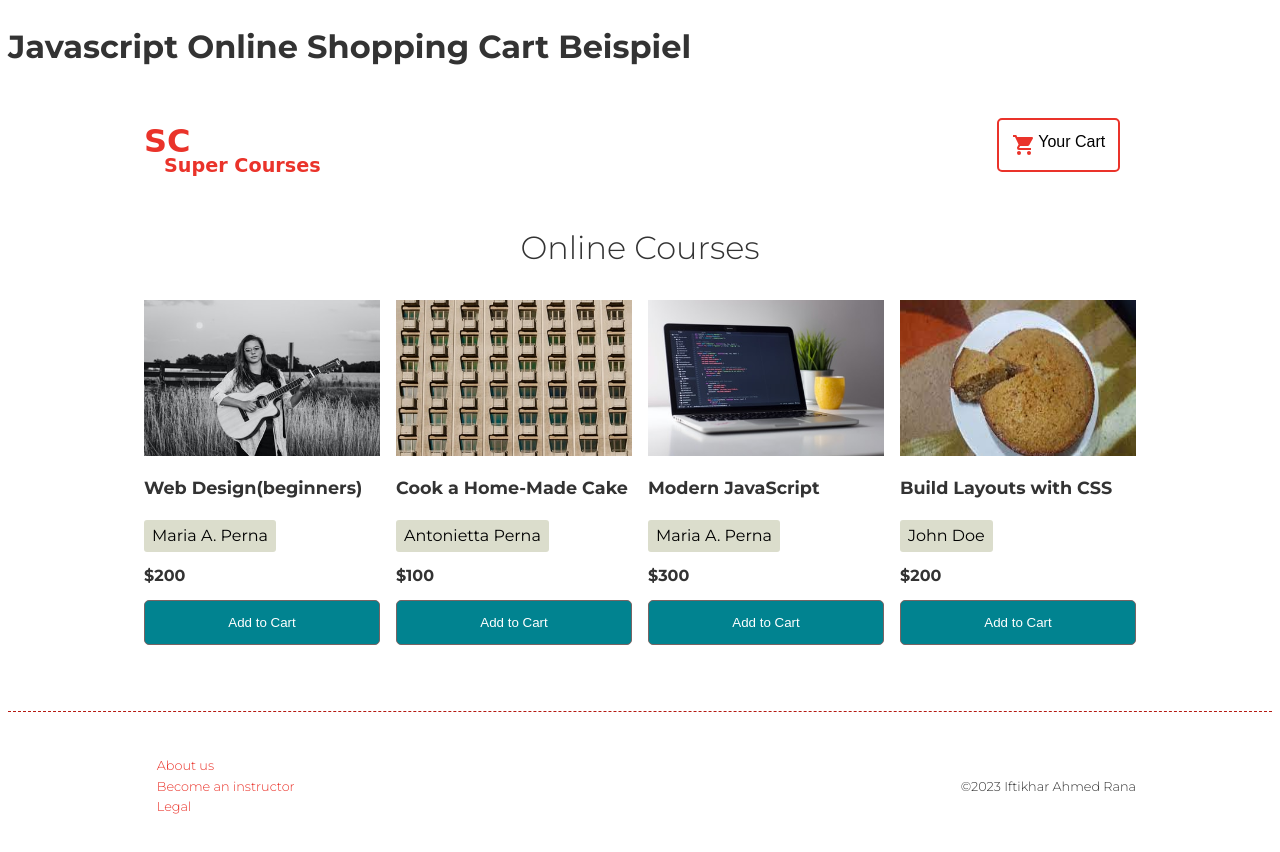
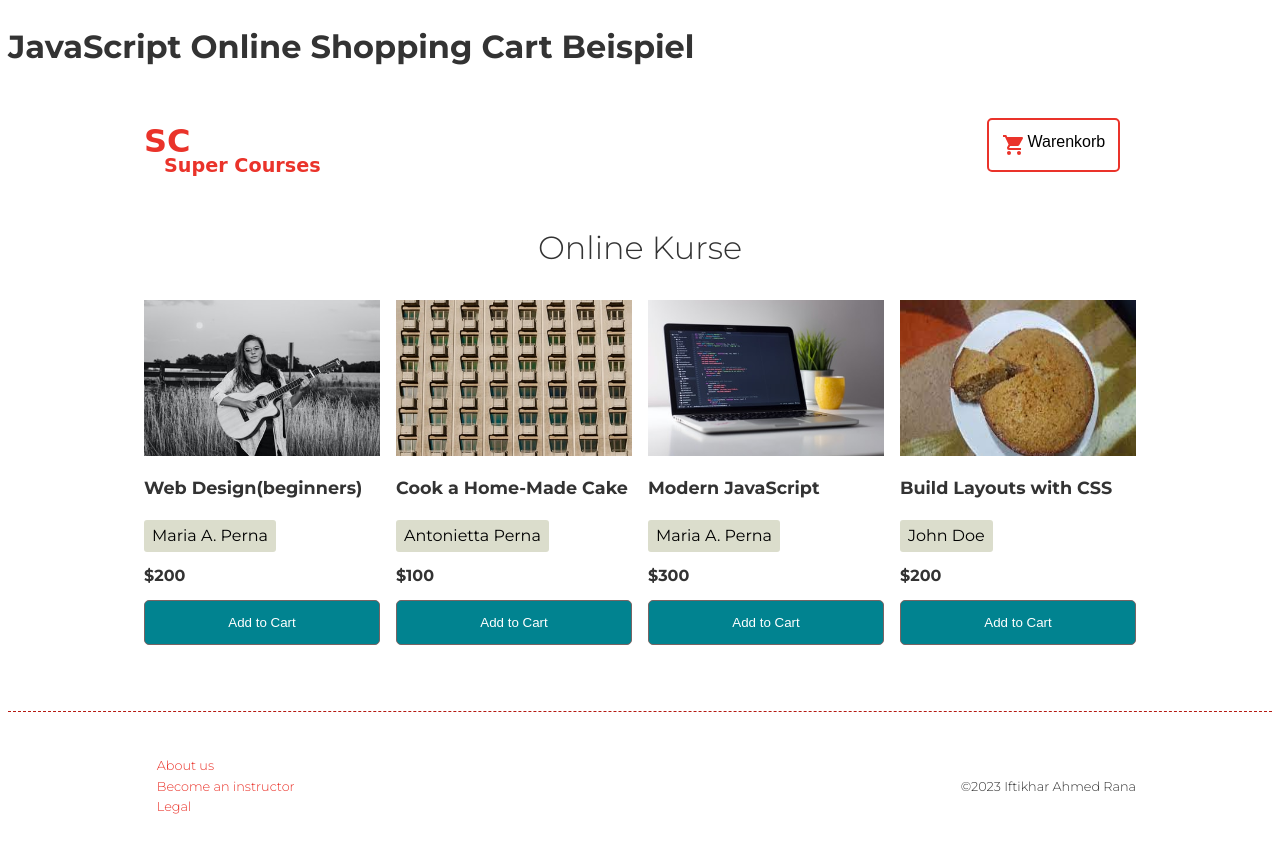
Before and after one commit to Iftirana/Shopping-Cart, a plain HTML site: page index.html in a window 1280 px wide. Drawn offline with Linux system fonts and the light colour scheme; a web font is replaced by a local one.

Commit message:
Manage index file

```diff
--- a/index.html
+++ b/index.html
@@ -10,7 +10,7 @@
   </head>
   <body>
  <header class="intro">
- <h1>Javascript Online Shopping Cart Beispiel</h1>
+ <h1>JavaScript Online Shopping Cart Beispiel</h1>
  </header>
  <main>
      <!-- Start DEMO HTML (Use the following code into your project)-->
@@ -27,7 +27,7 @@
         <li class="header__submenu" id="submenu">
           <button class="header__cart-btn" id="toggle-cart-btn"><svg class="cart" width="24" height="24" viewBox="0 0 24 24">
   <path d="M17,18C15.89,18 15,18.89 15,20A2,2 0 0,0 17,22A2,2 0 0,0 19,20C19,18.89 18.1,18 17,18M1,2V4H3L6.6,11.59L5.24,14.04C5.09,14.32 5,14.65 5,15A2,2 0 0,0 7,17H19V15H7.42A0.25,0.25 0 0,1 7.17,14.75C7.17,14.7 7.18,14.66 7.2,14.63L8.1,13H15.55C16.3,13 16.96,12.58 17.3,11.97L20.88,5.5C20.95,5.34 21,5.17 21,5A1,1 0 0,0 20,4H5.21L4.27,2M7,18C5.89,18 5,18.89 5,20A2,2 0 0,0 7,22A2,2 0 0,0 9,20C9,18.89 8.1,18 7,18Z"></path>
-</svg> Your Cart</button>
+</svg> Warenkorb</button>
           <div id="shopping-cart" class="shopping-cart-container">
             <table id="cart-content">
               <thead>
@@ -50,7 +50,7 @@
   </div>
 </header>
 <main class="container page-content">
-  <h2 class="page-title">Online Courses</h2>
+  <h2 class="page-title">Online Kurse</h2>
   <div class="grid" id="grid">
     <div class="card">
       <img src="./img/image-1.jpg" class="card__image" alt="">
```
